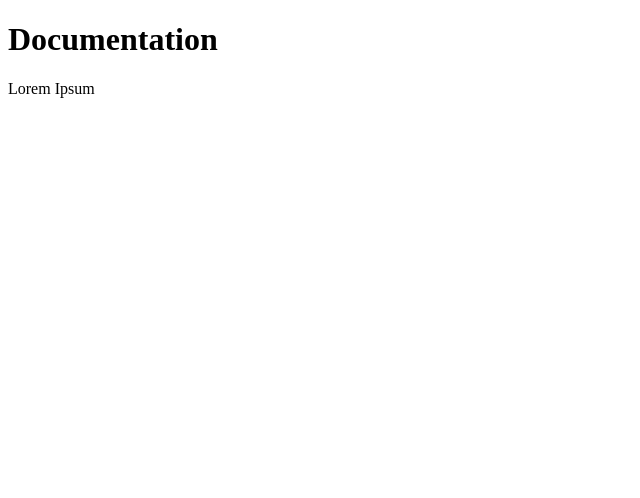
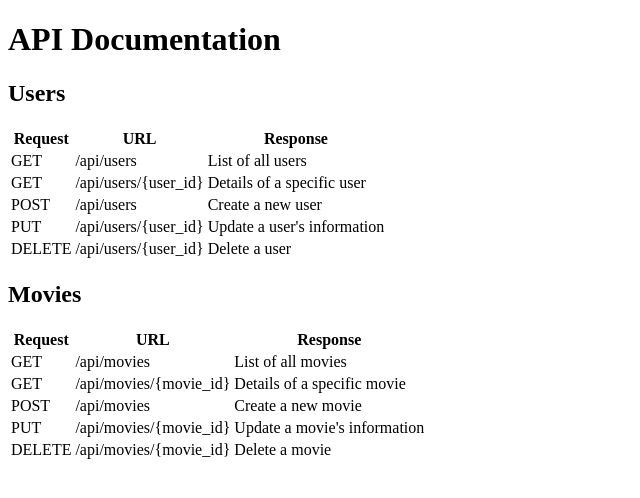
Before and after one commit to henryn05/movie_api, a website: page public/documentation.html in a window 1280 px wide. Shown: the whole page, without its empty margins (0-640 px from the left). Drawn offline with Linux system fonts and the light colour scheme.

Commit message:
Added request table

```diff
--- a/index.js
+++ b/index.js
@@ -1,4 +1,6 @@
 const express = require('express');
+  bodyParser = require("body-parser");
+  methodOverride = require("method-override");
   morgan = require('morgan');
   path = require('path');
 
--- a/public/documentation.html
+++ b/public/documentation.html
@@ -1,14 +1,77 @@
 <!DOCTYPE html>
 <html>
+<head>
+    <title>API Documentation</title>
+</head>
+<body>
+    <h1>API Documentation</h1>
 
-<head>
-  <meta charset = "UTF-8">
-  <title>MyFlix</title>
+    <h2>Users</h2>
+    <table>
+        <tr>
+            <th>Request</th>
+            <th>URL</th>
+            <th>Response</th>
+        </tr>
+        <tr>
+            <td>GET</td>
+            <td>/api/users</td>
+            <td>List of all users</td>
+        </tr>
+        <tr>
+            <td>GET</td>
+            <td>/api/users/{user_id}</td>
+            <td>Details of a specific user</td>
+        </tr>
+        <tr>
+            <td>POST</td>
+            <td>/api/users</td>
+            <td>Create a new user</td>
+        </tr>
+        <tr>
+            <td>PUT</td>
+            <td>/api/users/{user_id}</td>
+            <td>Update a user's information</td>
+        </tr>
+        <tr>
+            <td>DELETE</td>
+            <td>/api/users/{user_id}</td>
+            <td>Delete a user</td>
+        </tr>
+    </table>
 
-</head>
-  <h1>Documentation</h1>
-  <p>Lorem Ipsum</p>
-<body>
+    <h2>Movies</h2>
+    <table>
+        <tr>
+            <th>Request</th>
+            <th>URL</th>
+            <th>Response</th>
+        </tr>
+        <tr>
+            <td>GET</td>
+            <td>/api/movies</td>
+            <td>List of all movies</td>
+        </tr>
+        <tr>
+            <td>GET</td>
+            <td>/api/movies/{movie_id}</td>
+            <td>Details of a specific movie</td>
+        </tr>
+        <tr>
+            <td>POST</td>
+            <td>/api/movies</td>
+            <td>Create a new movie</td>
+        </tr>
+        <tr>
+            <td>PUT</td>
+            <td>/api/movies/{movie_id}</td>
+            <td>Update a movie's information</td>
+        </tr>
+        <tr>
+            <td>DELETE</td>
+            <td>/api/movies/{movie_id}</td>
+            <td>Delete a movie</td>
+        </tr>
+    </table>
 </body>
-
 </html>
```
Also changed, not shown: package.json (+6 -2 lines), 1 other file.
